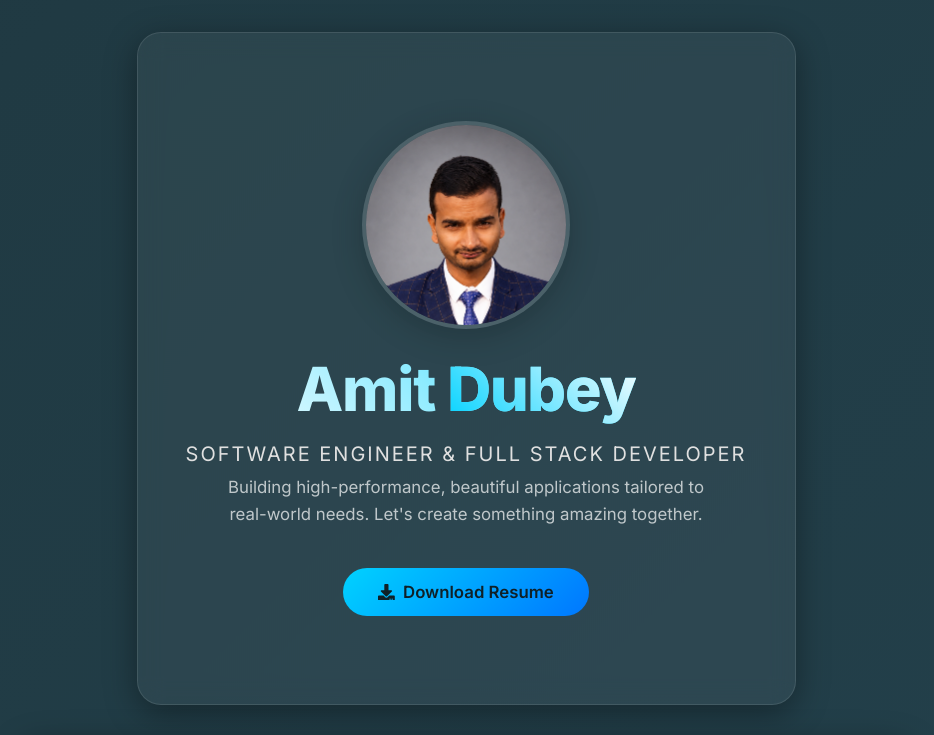
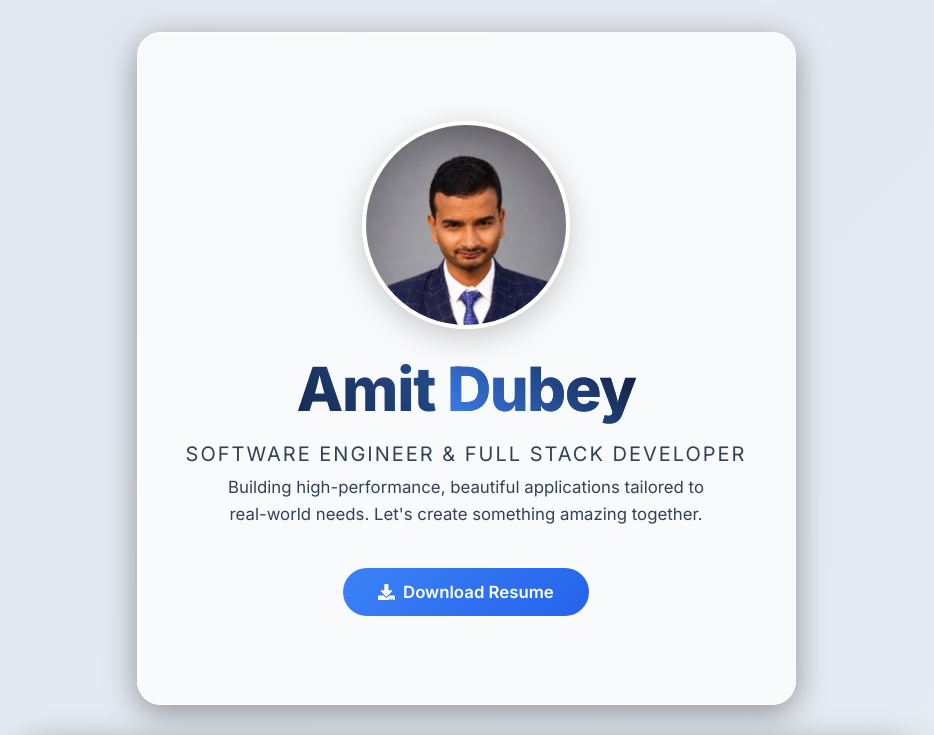
Before and after one commit to amitdubey-1305/Portfolio-, a React app: page / in a window 1280 px wide. Shown: the top 735 px of the page, without its empty margins (174-1108 px from the left). Built offline with nearby package versions, Linux system fonts and the light colour scheme; the HTML template or start-up script is replaced by a standard one.

Commit message:
feat: add glassmorphism-inspired base styles and global CSS variables

```diff
--- a/src/App.css
+++ b/src/App.css
@@ -44,7 +44,7 @@
   font-size: 3rem;
   font-weight: 800;
   margin: 0;
-  background: -webkit-linear-gradient(45deg, #ffffff, var(--accent));
+  background: -webkit-linear-gradient(45deg, var(--text-primary), var(--accent));
   -webkit-background-clip: text;
   background-clip: text;
   -webkit-text-fill-color: transparent;
@@ -240,7 +240,7 @@
 
 .highlight-text {
   color: var(--accent);
-  background: -webkit-linear-gradient(45deg, var(--accent), #fff);
+  background: -webkit-linear-gradient(45deg, var(--accent), var(--text-primary));
   -webkit-background-clip: text;
   background-clip: text;
   -webkit-text-fill-color: transparent;
@@ -249,7 +249,7 @@
 .hero-subtitle {
   font-size: 1.25rem;
   font-weight: 500;
-  color: #e0e0e0;
+  color: var(--text-secondary);
   margin-top: 1rem;
   margin-bottom: 0.5rem;
   text-transform: uppercase;
@@ -287,7 +287,7 @@
 }
 
 .primary-btn {
-  background: linear-gradient(135deg, var(--accent), #0077ff);
-  color: #0f2027;
+  background: linear-gradient(135deg, var(--accent), #2563eb);
+  color: #ffffff;
   border: none;
 }
--- a/src/index.css
+++ b/src/index.css
@@ -1,13 +1,13 @@
 @import url('https://fonts.googleapis.com/css2?family=Inter:wght@300;400;600;800&display=swap');
 
 :root {
-  --bg-gradient: linear-gradient(135deg, #0f2027, #203a43, #2c5364);
-  --glass-bg: rgba(255, 255, 255, 0.05);
-  --glass-border: rgba(255, 255, 255, 0.1);
-  --text-primary: #ffffff;
-  --text-secondary: rgba(255, 255, 255, 0.7);
-  --accent: #00d2ff;
-  --accent-glow: rgba(0, 210, 255, 0.4);
+  --bg-gradient: linear-gradient(135deg, #f8fafc, #e2e8f0, #f1f5f9);
+  --glass-bg: rgba(255, 255, 255, 0.75);
+  --glass-border: rgba(255, 255, 255, 0.9);
+  --text-primary: #0f172a;
+  --text-secondary: #334155;
+  --accent: #3b82f6;
+  --accent-glow: rgba(59, 130, 246, 0.3);
 }
 
 body {
```
